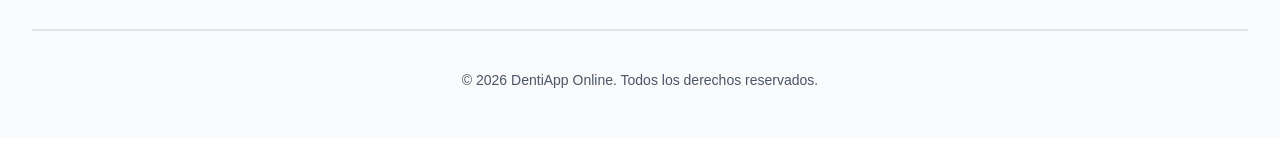
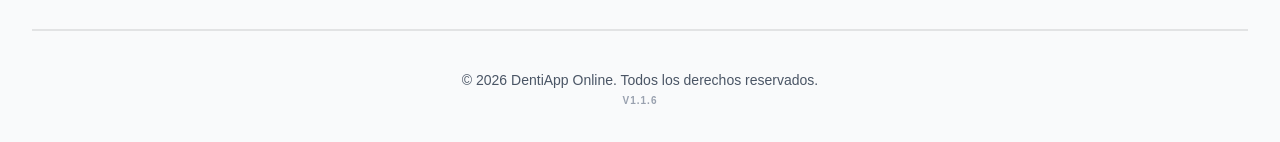
Before and after one commit to jaimedrodriguezf-netizen/dentiapp-online, a Next.js app: page / in a window 1280 px wide. Shown: the part 3750-3892 px from the top of the page. Built offline with nearby package versions, Linux system fonts and the light colour scheme.

Commit message:
feat(landing): display dynamic APP_VERSION in footer

```diff
--- a/package.json
+++ b/package.json
@@ -1,6 +1,6 @@
 {
   "name": "dentiapp-online",
-  "version": "1.1.5",
+  "version": "1.1.6",
   "private": true,
   "engines": {
     "node": ">=18.0.0"
--- a/src/app/page.tsx
+++ b/src/app/page.tsx
@@ -16,6 +16,7 @@
   X,
 } from 'lucide-react'
 import { Tooth } from '@/components/ui/ToothIcon'
+import { APP_VERSION } from '@/lib/version'
 
 // Floating element component
 function FloatingElement({
@@ -674,8 +675,11 @@
           </div>
         </div>
         <div className="divider my-8"></div>
-        <div className="text-center text-sm">
-          © {new Date().getFullYear()} DentiApp Online. Todos los derechos reservados.
+        <div className="text-center text-sm space-y-1">
+          <div>© {new Date().getFullYear()} DentiApp Online. Todos los derechos reservados.</div>
+          <div className="text-[10px] font-black text-gray-400 uppercase tracking-widest mt-1">
+            v{APP_VERSION}
+          </div>
         </div>
       </div>
     </footer>
--- a/src/lib/version.ts
+++ b/src/lib/version.ts
@@ -1,3 +1,3 @@
-export const APP_VERSION = "1.1.5"
+export const APP_VERSION = "1.1.6"
 export const APP_NAME = "DentiApp Online"
 export const APP_DESCRIPTION = "Panel administrativo para clínicas dentales"
```
Also changed, not shown: 1 other file (tests, documents, lock files or other folders).
